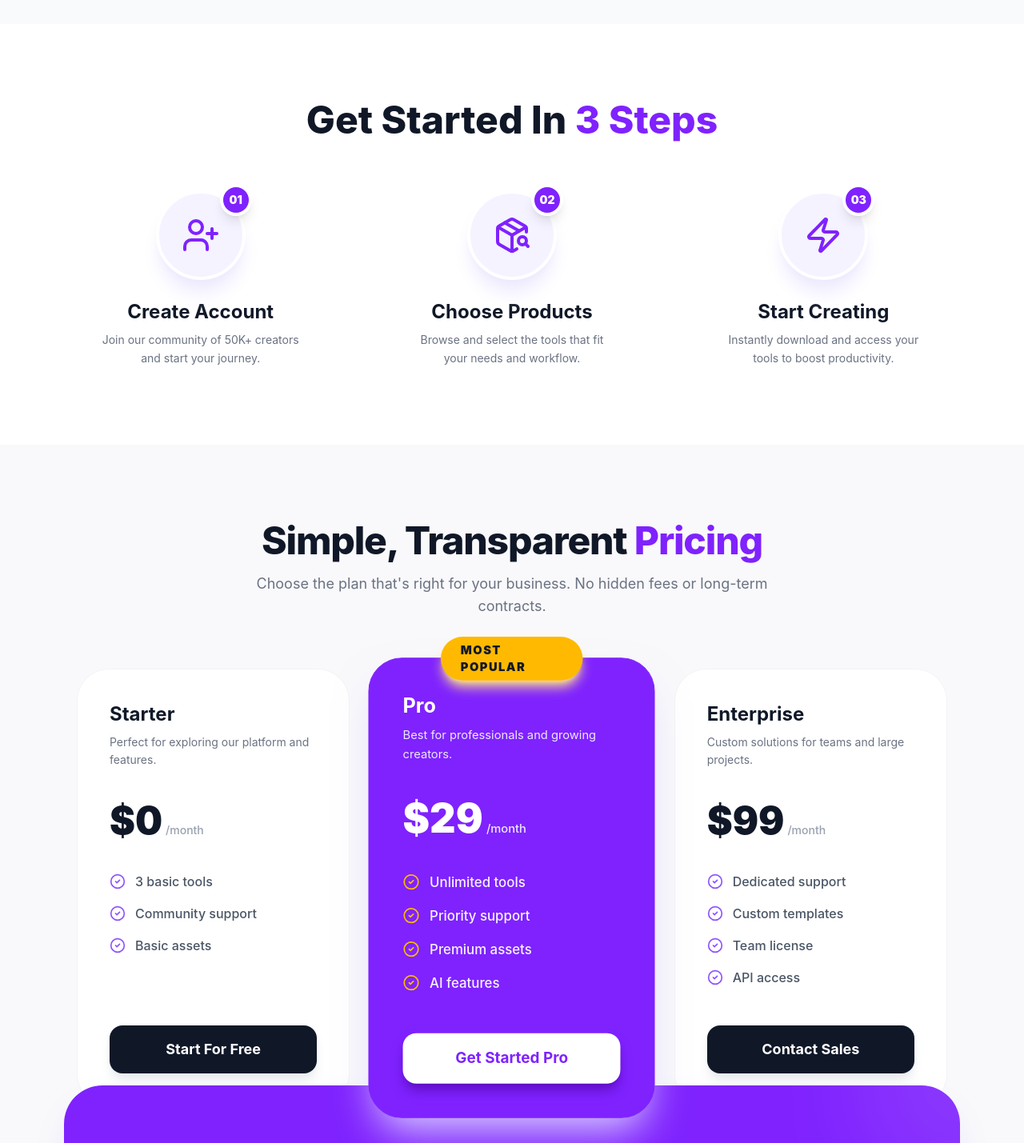
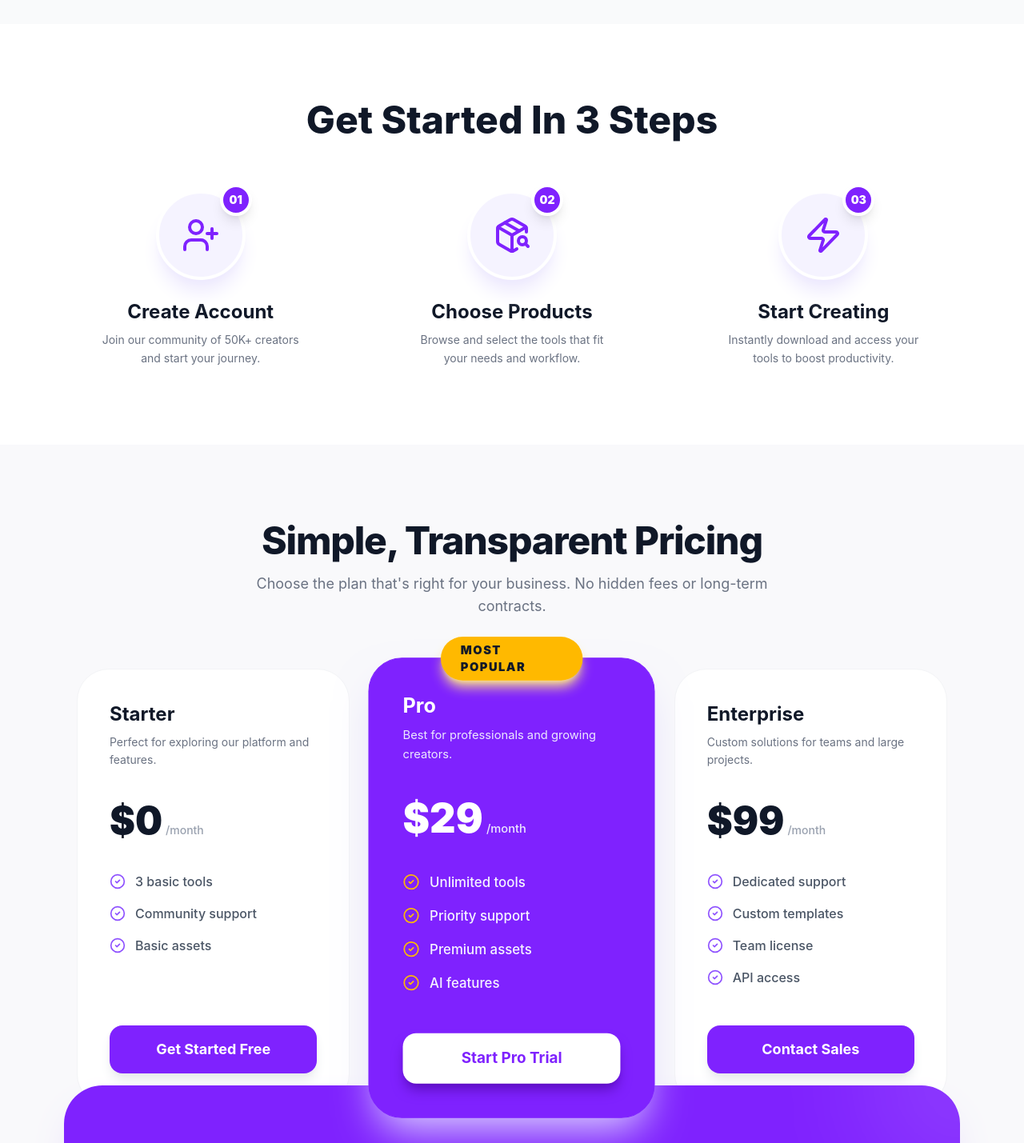
Before and after one commit to syfulsharif/digitools, a React (Vite) app: page / in a window 1280 px wide. Shown: the part 2820-4249 px from the top of the page at 80% size. Built offline with nearby package versions, Linux system fonts and the light colour scheme.

Commit message:
Design changes

```diff
--- a/src/components/Pricing.jsx
+++ b/src/components/Pricing.jsx
@@ -2,8 +2,8 @@ import { CheckCircle2 } from 'lucide-react'
 
 const Pricing = () => {
   const plans = [
-    { name: 'Starter', price: '0', description: 'Perfect for exploring our platform and features.', features: ['3 basic tools', 'Community support', 'Basic assets'], button: 'Start For Free', popular: false },
-    { name: 'Pro', price: '29', description: 'Best for professionals and growing creators.', features: ['Unlimited tools', 'Priority support', 'Premium assets', 'AI features'], button: 'Get Started Pro', popular: true },
+    { name: 'Starter', price: '0', description: 'Perfect for exploring our platform and features.', features: ['3 basic tools', 'Community support', 'Basic assets'], button: 'Get Started Free', popular: false },
+    { name: 'Pro', price: '29', description: 'Best for professionals and growing creators.', features: ['Unlimited tools', 'Priority support', 'Premium assets', 'AI features'], button: 'Start Pro Trial', popular: true },
     { name: 'Enterprise', price: '99', description: 'Custom solutions for teams and large projects.', features: ['Dedicated support', 'Custom templates', 'Team license', 'API access'], button: 'Contact Sales', popular: false },
   ]
 
@@ -12,7 +12,7 @@ const Pricing = () => {
       <div className="container mx-auto px-4 max-w-6xl">
         <div className="text-center space-y-4 mb-16">
           <h2 className="text-4xl md:text-5xl font-extrabold text-gray-900 tracking-tight">
-            Simple, Transparent <span className="text-violet-600">Pricing</span>
+            Simple, Transparent Pricing
           </h2>
           <p className="text-lg text-gray-500 max-w-2xl mx-auto px-4">
             Choose the plan that's right for your business. No hidden fees or long-term contracts.
@@ -59,7 +59,7 @@ const Pricing = () => {
               <button className={`w-full py-4 rounded-2xl font-bold text-lg transition-all duration-300 shadow-lg ${
                 plan.popular
                   ? 'bg-white text-violet-600 hover:bg-amber-400 hover:text-gray-900 shadow-violet-800'
-                  : 'bg-gray-900 text-white hover:bg-violet-600 shadow-gray-200'
+                  : 'bg-violet-600 text-white hover:bg-white hover:text-violet-600 shadow-gray-200'
               }`}>
                 {plan.button}
               </button>
--- a/src/components/Steps.jsx
+++ b/src/components/Steps.jsx
@@ -11,7 +11,7 @@ const Steps = () => {
     <section className="py-24 bg-white">
       <div className="container mx-auto px-4 text-center max-w-6xl">
         <h2 className="text-4xl md:text-5xl font-extrabold text-gray-900 mb-16 px-4">
-          Get Started In <span className="text-violet-600">3 Steps</span>
+          Get Started In 3 Steps
         </h2>
 
         <div className="grid grid-cols-1 md:grid-cols-3 gap-12 relative">
```
